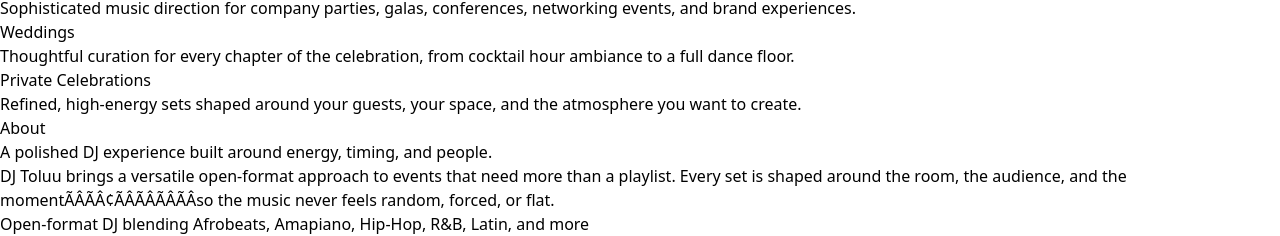
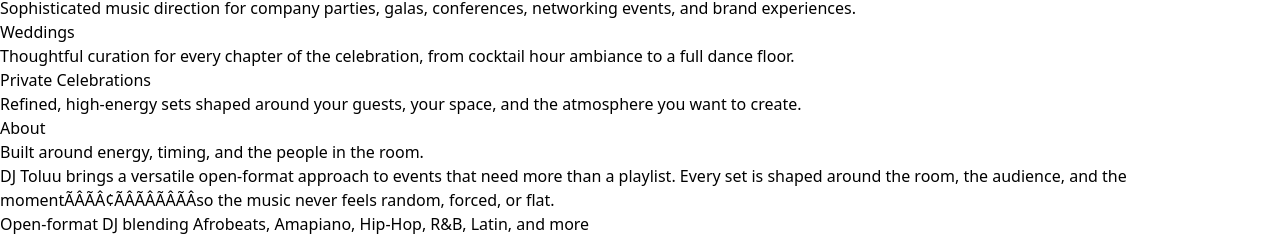
Before and after one commit to DJ-Toluu/djtoluu-site, a React (Vite) app: page / in a window 1280 px wide. Shown: the part 2356-2592 px from the top of the page. Built offline with nearby package versions, Linux system fonts and the light colour scheme.

Commit message:
Fix UTF-8 encoding bugs site-wide, fix About heading voice

```diff
--- a/src/App.jsx
+++ b/src/App.jsx
@@ -292,7 +292,7 @@ export default function DJToluuLandingPage() {
           <div>
             <p className="text-sm uppercase tracking-[0.24em] text-[#9b7f6b]">About</p>
             <h2 className="mt-4 text-4xl font-semibold tracking-tight md:text-5xl">
-              A polished DJ experience built around energy, timing, and people.
+              Built around energy, timing, and the people in the room.
             </h2>
           </div>
           <div className="space-y-6 text-lg leading-8 text-[#6a5445]">
```
